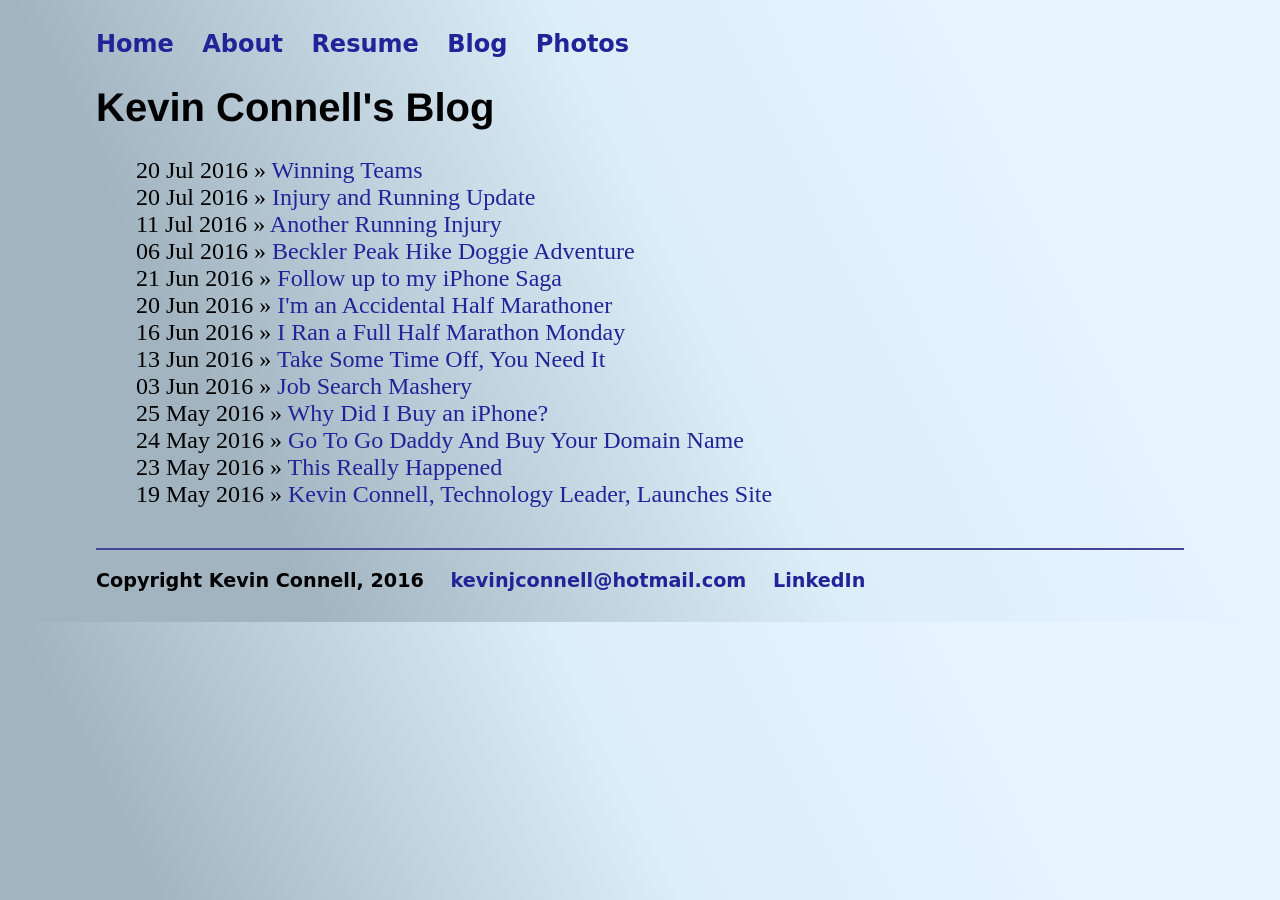
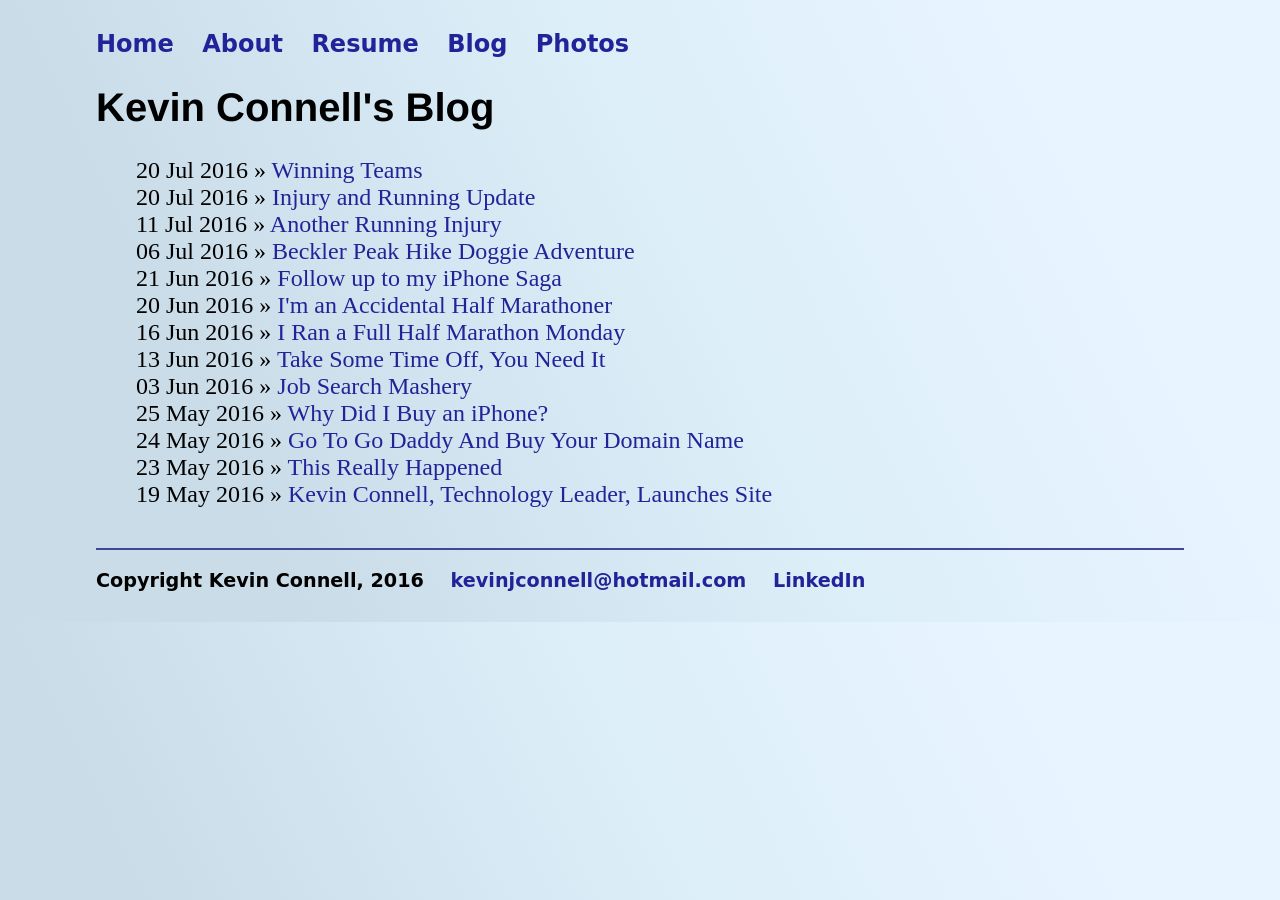
Before and after one commit to mo4dawg/mo4dawg.github.io, a Jekyll site: the page built from blog/index.html, in a window 1280 px wide. Built offline with Jekyll 4.4.1, drawn with Linux system fonts in a browser that asks for light colours.

Commit message:
Update main.css

```diff
--- a/css/main.css
+++ b/css/main.css
@@ -13,7 +13,7 @@
         linear,
         left bottom,
         right top,
-        color-stop(0.20, rgb(162,180,192)),
+        color-stop(0.20, rgb(202,220,232)),
         color-stop(0.54, rgb(220,238,248)),
         color-stop(0.82, rgb(232,244,255))
     );
```
